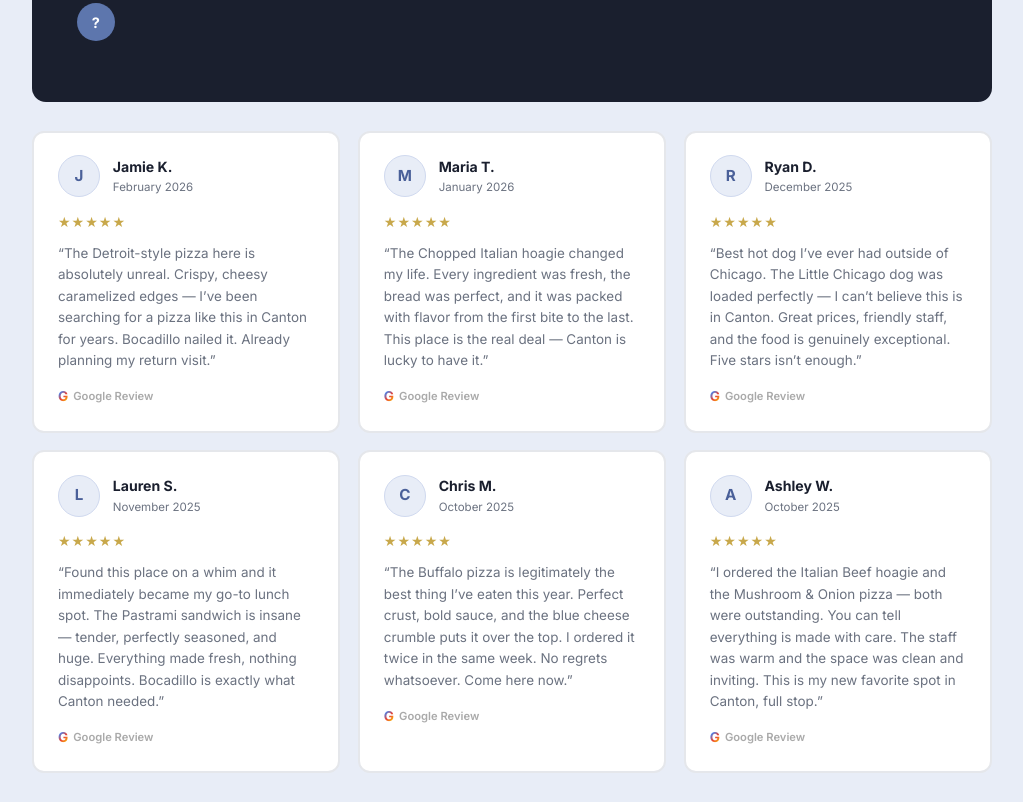
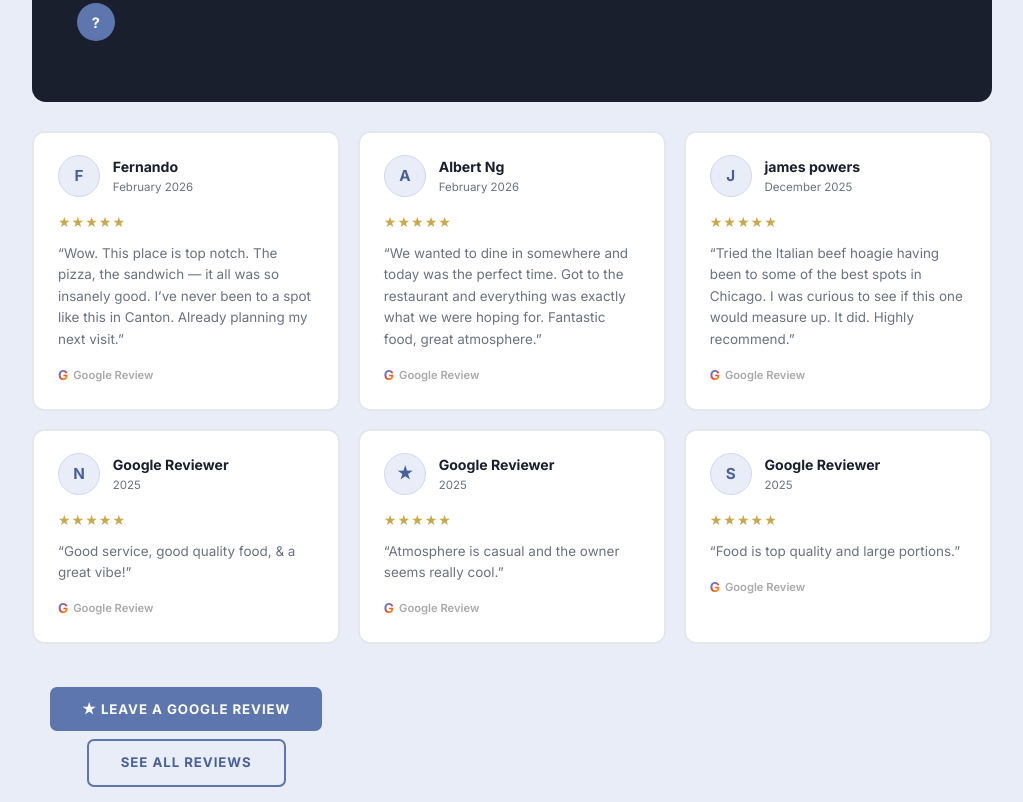
Before and after one commit to wolgang2/bocadillo-deli-project, a plain HTML site: page index.html in a window 1280 px wide. Shown: the part 3691-4493 px from the top of the page, without its empty margins (128-1151 px from the left). Drawn offline with Linux system fonts and the light colour scheme.

Commit message:
Updated Google Reviews

```diff
--- a/index.html
+++ b/index.html
@@ -843,66 +843,14 @@
 
         <div class="review-tile">
           <div class="review-tile-header">
-            <div class="review-tile-avatar">J</div>
+            <div class="review-tile-avatar">F</div>
             <div>
-              <div class="review-tile-name">Jamie K.</div>
+              <div class="review-tile-name">Fernando</div>
               <div class="review-tile-date">February 2026</div>
             </div>
           </div>
           <div class="review-tile-stars">&#9733;&#9733;&#9733;&#9733;&#9733;</div>
-          <p class="review-tile-text">&ldquo;The Detroit-style pizza here is absolutely unreal. Crispy, cheesy caramelized edges — I&rsquo;ve been searching for a pizza like this in Canton for years. Bocadillo nailed it. Already planning my return visit.&rdquo;</p>
-          <div class="review-tile-source"><span style="font-size:0.85rem;font-weight:900;background:linear-gradient(135deg,#4285F4 25%,#EA4335 50%,#FBBC05 75%,#34A853 100%);-webkit-background-clip:text;-webkit-text-fill-color:transparent;background-clip:text;">G</span> Google Review</div>
-        </div>
-
-        <div class="review-tile">
-          <div class="review-tile-header">
-            <div class="review-tile-avatar">M</div>
-            <div>
-              <div class="review-tile-name">Maria T.</div>
-              <div class="review-tile-date">January 2026</div>
-            </div>
-          </div>
-          <div class="review-tile-stars">&#9733;&#9733;&#9733;&#9733;&#9733;</div>
-          <p class="review-tile-text">&ldquo;The Chopped Italian hoagie changed my life. Every ingredient was fresh, the bread was perfect, and it was packed with flavor from the first bite to the last. This place is the real deal — Canton is lucky to have it.&rdquo;</p>
-          <div class="review-tile-source"><span style="font-size:0.85rem;font-weight:900;background:linear-gradient(135deg,#4285F4 25%,#EA4335 50%,#FBBC05 75%,#34A853 100%);-webkit-background-clip:text;-webkit-text-fill-color:transparent;background-clip:text;">G</span> Google Review</div>
-        </div>
-
-        <div class="review-tile">
-          <div class="review-tile-header">
-            <div class="review-tile-avatar">R</div>
-            <div>
-              <div class="review-tile-name">Ryan D.</div>
-              <div class="review-tile-date">December 2025</div>
-            </div>
-          </div>
-          <div class="review-tile-stars">&#9733;&#9733;&#9733;&#9733;&#9733;</div>
-          <p class="review-tile-text">&ldquo;Best hot dog I&rsquo;ve ever had outside of Chicago. The Little Chicago dog was loaded perfectly — I can&rsquo;t believe this is in Canton. Great prices, friendly staff, and the food is genuinely exceptional. Five stars isn&rsquo;t enough.&rdquo;</p>
-          <div class="review-tile-source"><span style="font-size:0.85rem;font-weight:900;background:linear-gradient(135deg,#4285F4 25%,#EA4335 50%,#FBBC05 75%,#34A853 100%);-webkit-background-clip:text;-webkit-text-fill-color:transparent;background-clip:text;">G</span> Google Review</div>
-        </div>
-
-        <div class="review-tile">
-          <div class="review-tile-header">
-            <div class="review-tile-avatar">L</div>
-            <div>
-              <div class="review-tile-name">Lauren S.</div>
-              <div class="review-tile-date">November 2025</div>
-            </div>
-          </div>
-          <div class="review-tile-stars">&#9733;&#9733;&#9733;&#9733;&#9733;</div>
-          <p class="review-tile-text">&ldquo;Found this place on a whim and it immediately became my go-to lunch spot. The Pastrami sandwich is insane — tender, perfectly seasoned, and huge. Everything made fresh, nothing disappoints. Bocadillo is exactly what Canton needed.&rdquo;</p>
-          <div class="review-tile-source"><span style="font-size:0.85rem;font-weight:900;background:linear-gradient(135deg,#4285F4 25%,#EA4335 50%,#FBBC05 75%,#34A853 100%);-webkit-background-clip:text;-webkit-text-fill-color:transparent;background-clip:text;">G</span> Google Review</div>
-        </div>
-
-        <div class="review-tile">
-          <div class="review-tile-header">
-            <div class="review-tile-avatar">C</div>
-            <div>
-              <div class="review-tile-name">Chris M.</div>
-              <div class="review-tile-date">October 2025</div>
-            </div>
-          </div>
-          <div class="review-tile-stars">&#9733;&#9733;&#9733;&#9733;&#9733;</div>
-          <p class="review-tile-text">&ldquo;The Buffalo pizza is legitimately the best thing I&rsquo;ve eaten this year. Perfect crust, bold sauce, and the blue cheese crumble puts it over the top. I ordered it twice in the same week. No regrets whatsoever. Come here now.&rdquo;</p>
+          <p class="review-tile-text">&ldquo;Wow. This place is top notch. The pizza, the sandwich — it all was so insanely good. I&rsquo;ve never been to a spot like this in Canton. Already planning my next visit.&rdquo;</p>
           <div class="review-tile-source"><span style="font-size:0.85rem;font-weight:900;background:linear-gradient(135deg,#4285F4 25%,#EA4335 50%,#FBBC05 75%,#34A853 100%);-webkit-background-clip:text;-webkit-text-fill-color:transparent;background-clip:text;">G</span> Google Review</div>
         </div>
 
@@ -910,16 +858,67 @@
           <div class="review-tile-header">
             <div class="review-tile-avatar">A</div>
             <div>
-              <div class="review-tile-name">Ashley W.</div>
-              <div class="review-tile-date">October 2025</div>
+              <div class="review-tile-name">Albert Ng</div>
+              <div class="review-tile-date">February 2026</div>
             </div>
           </div>
           <div class="review-tile-stars">&#9733;&#9733;&#9733;&#9733;&#9733;</div>
-          <p class="review-tile-text">&ldquo;I ordered the Italian Beef hoagie and the Mushroom &amp; Onion pizza — both were outstanding. You can tell everything is made with care. The staff was warm and the space was clean and inviting. This is my new favorite spot in Canton, full stop.&rdquo;</p>
+          <p class="review-tile-text">&ldquo;We wanted to dine in somewhere and today was the perfect time. Got to the restaurant and everything was exactly what we were hoping for. Fantastic food, great atmosphere.&rdquo;</p>
           <div class="review-tile-source"><span style="font-size:0.85rem;font-weight:900;background:linear-gradient(135deg,#4285F4 25%,#EA4335 50%,#FBBC05 75%,#34A853 100%);-webkit-background-clip:text;-webkit-text-fill-color:transparent;background-clip:text;">G</span> Google Review</div>
         </div>
 
-      </div>
+        <div class="review-tile">
+          <div class="review-tile-header">
+            <div class="review-tile-avatar">J</div>
+            <div>
+              <div class="review-tile-name">james powers</div>
+              <div class="review-tile-date">December 2025</div>
+            </div>
+          </div>
+          <div class="review-tile-stars">&#9733;&#9733;&#9733;&#9733;&#9733;</div>
+          <p class="review-tile-text">&ldquo;Tried the Italian beef hoagie having been to some of the best spots in Chicago. I was curious to see if this one would measure up. It did. Highly recommend.&rdquo;</p>
+          <div class="review-tile-source"><span style="font-size:0.85rem;font-weight:900;background:linear-gradient(135deg,#4285F4 25%,#EA4335 50%,#FBBC05 75%,#34A853 100%);-webkit-background-clip:text;-webkit-text-fill-color:transparent;background-clip:text;">G</span> Google Review</div>
+        </div>
+
+        <div class="review-tile">
+          <div class="review-tile-header">
+            <div class="review-tile-avatar">N</div>
+            <div>
+              <div class="review-tile-name">Google Reviewer</div>
+              <div class="review-tile-date">2025</div>
+            </div>
+          </div>
+          <div class="review-tile-stars">&#9733;&#9733;&#9733;&#9733;&#9733;</div>
+          <p class="review-tile-text">&ldquo;Good service, good quality food, &amp; a great vibe!&rdquo;</p>
+          <div class="review-tile-source"><span style="font-size:0.85rem;font-weight:900;background:linear-gradient(135deg,#4285F4 25%,#EA4335 50%,#FBBC05 75%,#34A853 100%);-webkit-background-clip:text;-webkit-text-fill-color:transparent;background-clip:text;">G</span> Google Review</div>
+        </div>
+
+        <div class="review-tile">
+          <div class="review-tile-header">
+            <div class="review-tile-avatar">★</div>
+            <div>
+              <div class="review-tile-name">Google Reviewer</div>
+              <div class="review-tile-date">2025</div>
+            </div>
+          </div>
+          <div class="review-tile-stars">&#9733;&#9733;&#9733;&#9733;&#9733;</div>
+          <p class="review-tile-text">&ldquo;Atmosphere is casual and the owner seems really cool.&rdquo;</p>
+          <div class="review-tile-source"><span style="font-size:0.85rem;font-weight:900;background:linear-gradient(135deg,#4285F4 25%,#EA4335 50%,#FBBC05 75%,#34A853 100%);-webkit-background-clip:text;-webkit-text-fill-color:transparent;background-clip:text;">G</span> Google Review</div>
+        </div>
+
+        <div class="review-tile">
+          <div class="review-tile-header">
+            <div class="review-tile-avatar">S</div>
+            <div>
+              <div class="review-tile-name">Google Reviewer</div>
+              <div class="review-tile-date">2025</div>
+            </div>
+          </div>
+          <div class="review-tile-stars">&#9733;&#9733;&#9733;&#9733;&#9733;</div>
+          <p class="review-tile-text">&ldquo;Food is top quality and large portions.&rdquo;</p>
+          <div class="review-tile-source"><span style="font-size:0.85rem;font-weight:900;background:linear-gradient(135deg,#4285F4 25%,#EA4335 50%,#FBBC05 75%,#34A853 100%);-webkit-background-clip:text;-webkit-text-fill-color:transparent;background-clip:text;">G</span> Google Review</div>
+        </div>
+
 
       <div class="reviews-cta">
         <!-- href values are upgraded to direct Place ID links by the JS below once PLACE_ID is set -->
@@ -1001,39 +1000,27 @@
          3. Replace PLACE_ID and API_KEY below
          4. The script will auto-fetch 5-star reviews, most recent first
        ══════════════════════════════════════════════════════════ */
-    const PLACE_ID = 'YOUR_PLACE_ID';
+    const PLACE_ID = 'ChIJrXB5DqLRNogRPZP78MZ-ZxA';
     const API_KEY  = 'YOUR_API_KEY';
 
     const fallbackReviews = [
       {
-        text: "The Detroit-style pizza here is absolutely unreal — crispy caramelized edges, bold sauce, and loaded toppings. I've been searching for a pizza like this in Canton for years. Bocadillo completely delivered. Already planning my next visit.",
-        name: "Jamie K.",
+        text: "I've been clamoring to try this place since it opened and I finally took the opportunity today. And let me just say, wow. This place is top notch. The pizza, the sandwich — it all was so insanely good. I've never had anything quite like it in Canton.",
+        name: "Fernando",
         meta: "Google Review · February 2026",
-        initial: "J"
+        initial: "F"
       },
       {
-        text: "The Chopped Italian hoagie changed my life. Every ingredient was fresh, the bread was perfect, and it was packed with flavor from the very first bite. This place is the real deal — Canton is lucky to have Bocadillo.",
-        name: "Maria T.",
-        meta: "Google Review · January 2026",
-        initial: "M"
+        text: "My friend heard about this place so we figured we'd give it a try. Been so cold lately that we didn't want to venture out, but we wanted to dine in somewhere — and today was the perfect time. Absolutely worth it.",
+        name: "Albert Ng",
+        meta: "Google Review · February 2026",
+        initial: "A"
       },
       {
-        text: "Best hot dog I've ever had outside of Chicago. The Little Chicago was loaded perfectly and I can't believe this level of quality is right here in Canton. Great prices, great staff, genuinely exceptional food. Five stars isn't enough.",
-        name: "Ryan D.",
+        text: "A friend told me about this spot so I stopped in and tried the Italian beef hoagie. Having been to some of the best spots in Chicago, I was curious to see if this one would measure up. It did.",
+        name: "james powers",
         meta: "Google Review · December 2025",
-        initial: "R"
-      },
-      {
-        text: "Found this place on a whim and it immediately became my go-to. The Pastrami sandwich is insane — tender, perfectly seasoned, and generous. Everything is made fresh and nothing disappoints. Bocadillo is exactly what Canton needed.",
-        name: "Lauren S.",
-        meta: "Google Review · November 2025",
-        initial: "L"
-      },
-      {
-        text: "The Buffalo pizza is legitimately the best thing I've eaten this year. Perfect crust, bold buffalo sauce, and the blue cheese crumble puts it completely over the top. I ordered it twice in the same week. No regrets. Come here now.",
-        name: "Chris M.",
-        meta: "Google Review · October 2025",
-        initial: "C"
+        initial: "J"
       }
     ];
 
```
